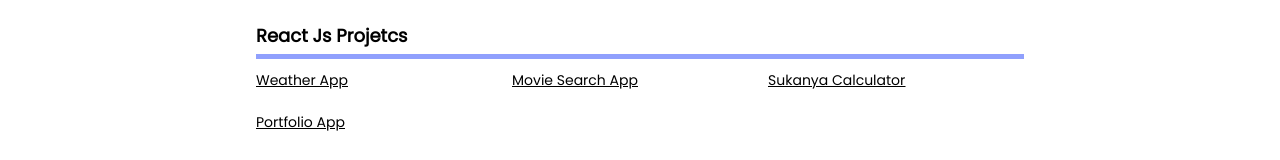
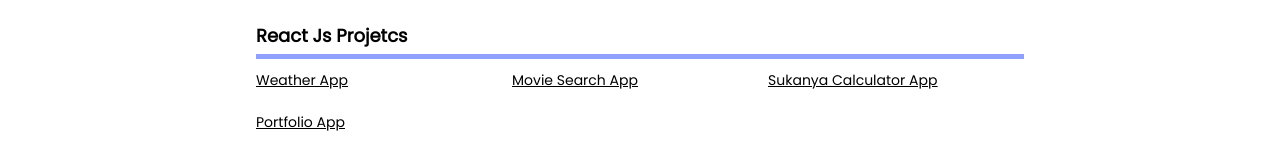
Before and after one commit to manishnagar/profile, a React (Create React App) app: page / in a window 1280 px wide. Shown: the part 432-592 px from the top of the page. Built offline with nearby package versions, Linux system fonts and the light colour scheme.

Commit message:
mobile ssy link add

```diff
--- a/src/App.js
+++ b/src/App.js
@@ -11,7 +11,7 @@ function App() {
         <div className='header'>
           <div className='width-container'>
             <div>
-              <ul class="contact-info">
+              <ul className="contact-info">
                 <li>+91 9910233016</li>
                 <li>yourmanish123@gmail.com</li>
                 <li><a href="https://www.linkedin.com/in/manish-kumar-50259029/"><img src={`${process.env.PUBLIC_URL}/images/linkedin.png`} /></a></li>
@@ -34,7 +34,7 @@ function App() {
               <div className="project-item-flex">
                 <div className="project-name"><a href="https://manishnagar.github.io/weather_update/">Weather App</a></div>
                 <div className="project-name"><a href="https://manishnagar.github.io/react-movie-search-app/">Movie Search App</a></div>
-                <div className="project-name"><a href="https://manishnagar.github.io/ssy-calculator/">Sukanya Calculator</a></div>
+                <div className="project-name"><a href="https://manishnagar.github.io/ssy-calculator/">Sukanya Calculator App</a></div>
               </div>
               <div className="project-item-flex">
                 <div className="project-name"><a href="https://manish-kumar-profile.netlify.app/">Portfolio App</a></div>
@@ -81,7 +81,7 @@ function App() {
 
               <div className="project-item-flex">
                 <div className="project-name"><a href="https://manish-kumar-profile.netlify.app/">Portfolio App</a></div>
-                <div className="project-name"><a href="">SSY Calculator App</a></div>
+                <div className="project-name"><a href="https://manishnagar.github.io/ssy-calculator/">SSY Calculator App</a></div>
               </div>
 
               <div className="heading">Front-End Projetcs</div>
```
